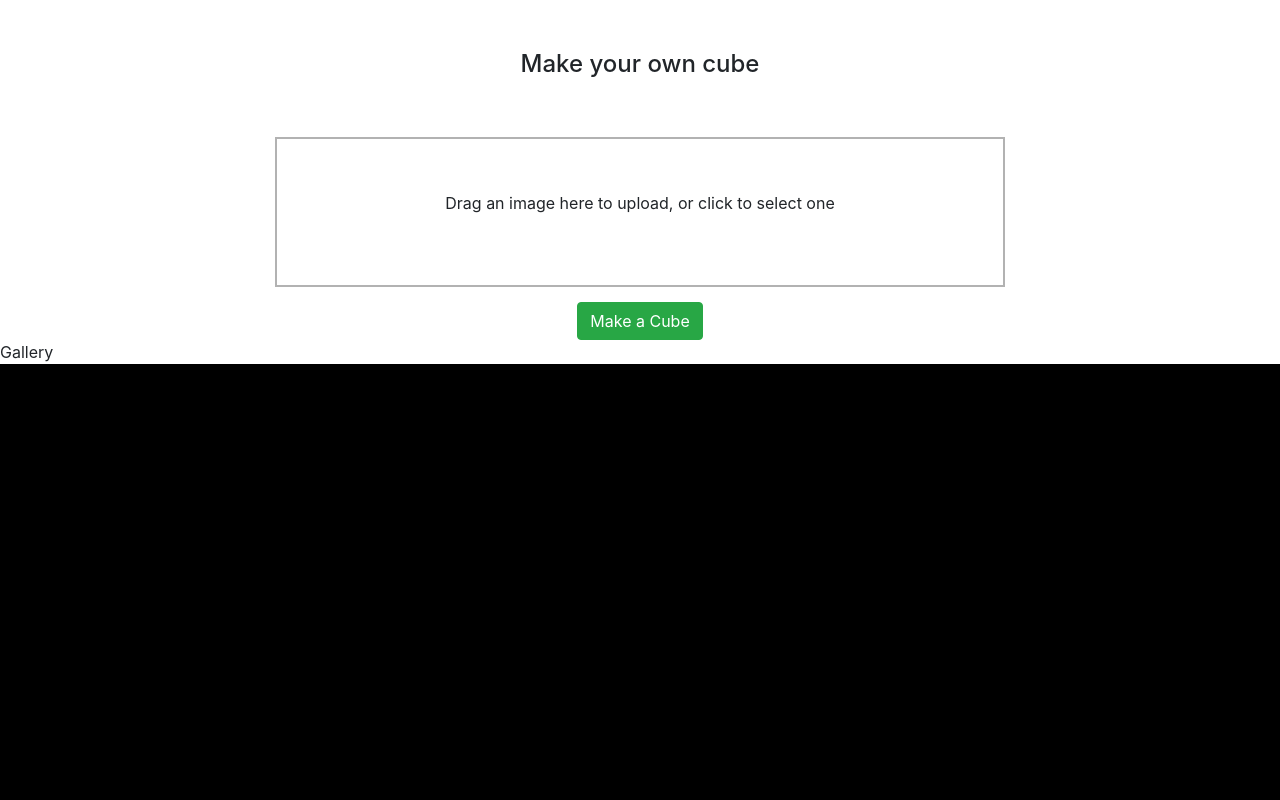
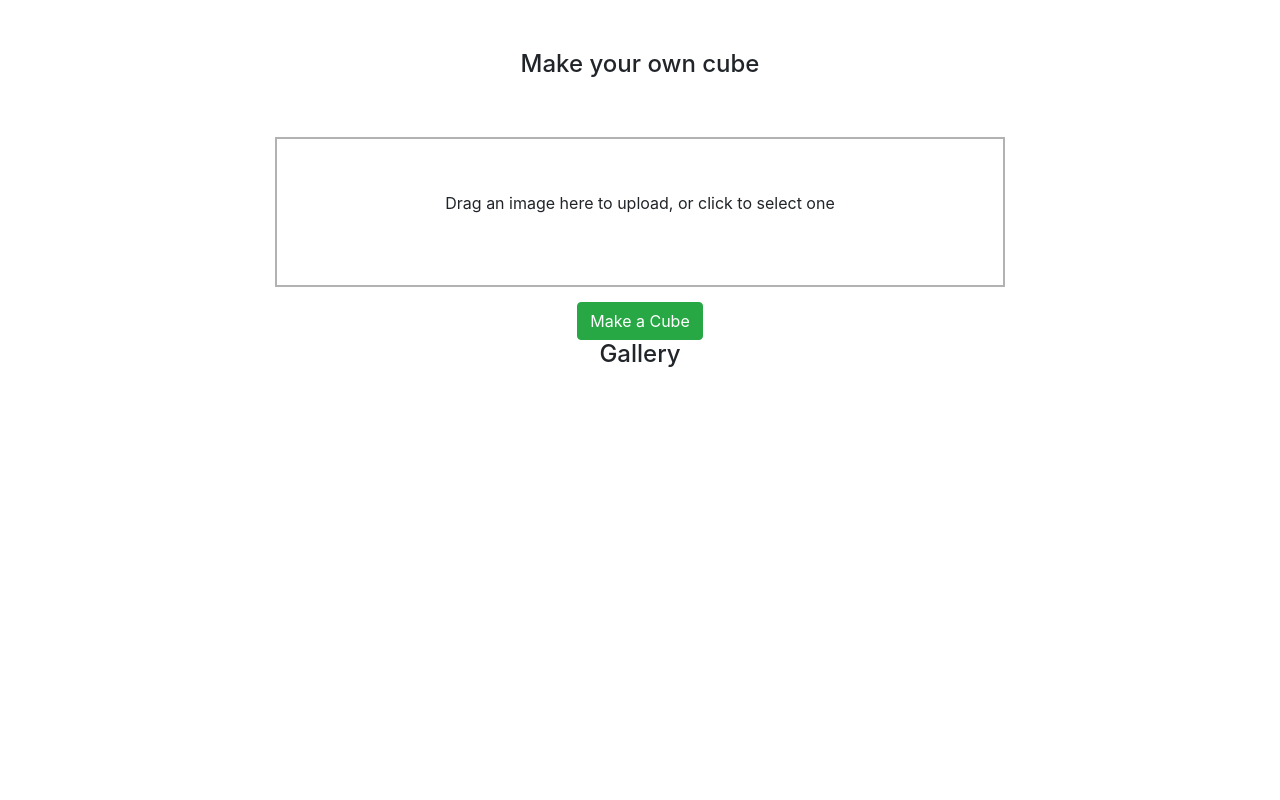
Before and after one commit to WininWin/makeCube, a website: page public/index.html in a window 1280 px wide. Shown: the top 800 px of the page. Drawn offline with nearby package versions, Linux system fonts and the light colour scheme; no server answers.

Commit message:
init state and make a cube after upload

```diff
--- a/public/index.html
+++ b/public/index.html
@@ -3,7 +3,7 @@
 <head>
 	<meta charset="UTF-8">
 	<meta name="csrf-token" content="XYZ123">
-	<title>Simple Image Effect</title>
+	<title>makeCube</title>
 
 
 	<link rel="stylesheet" href="https://stackpath.bootstrapcdn.com/bootstrap/4.1.1/css/bootstrap.min.css" integrity="sha384-WskhaSGFgHYWDcbwN70/dfYBj47jz9qbsMId/iRN3ewGhXQFZCSftd1LZCfmhktB" crossorigin="anonymous">
@@ -41,10 +41,17 @@
 		<div class="row">
 
 			<div class="container-fluid">
-				<div class="row">
-					Gallery
+				<div class="row justify-content-center">
+					<h4>Gallery</h4>
+				</div>
+
+				<div id="render-container" class="row">
+
+
 				</div>
 			</div>
+
+
 		</div>
 
 	</div>
@@ -59,50 +66,6 @@
 
 <script src="./js/dropzone.js"></script>
 <script src="./js/three.min.js"></script>
-<script>
-	//Dropzone setting
-	Dropzone.autoDiscover = false;
-
-	var myDropzone = new Dropzone("#upload-image", {
-		url: '/upload',
-  paramName: 'file',
-  maxFilesize: 2, // MB
-  maxFiles: 1,
-  dictDefaultMessage: 'Drag an image here to upload, or click to select one',
-  addRemoveLinks : true,
-  headers: {
-    'x-csrf-token': document.querySelectorAll('meta[name=csrf-token]')[0].getAttributeNode('content').value,
-  },
-  acceptedFiles: 'image/*',
-	autoProcessQueue: false,
-	//on upload
-  init: function() {
-    this.on('success', function( file, resp ){
-      console.log( file );
-      console.log( resp );
-    });
-    this.on('thumbnail', function(file) {
-      if ( file.width < 640 || file.height < 480 ) {
-        file.rejectDimensions();
-      }
-      else {
-        file.acceptDimensions();
-      }
-    });
-  },
-  accept: function(file, done) {
-    file.acceptDimensions = done;
-    file.rejectDimensions = function() {
-      done('The image must be at least 640 x 480px')
-    };
-  }
-});
-
-	$('#makeCube').click(function(){
-	  myDropzone.processQueue();
-	});
-
-</script>
 
 <script src="./js/script.js"></script>
 </body>
--- a/public/js/script.js
+++ b/public/js/script.js
@@ -1,49 +1,136 @@
-var renderAll = (function(){
 
-		var camera, group, scene, renderer;
-			var mesh;
-			var mesh2;
+	/* Dropzone */
+	//Dropzone setting
+	Dropzone.autoDiscover = false;
+
+	var myDropzone = new Dropzone("#upload-image", {
+		url: '/upload',
+	  paramName: 'file',
+	  maxFilesize: 2, // MB
+	  maxFiles: 1,
+	  dictDefaultMessage: 'Drag an image here to upload, or click to select one',
+	  addRemoveLinks : true,
+	  headers: {
+	    'x-csrf-token': document.querySelectorAll('meta[name=csrf-token]')[0].getAttributeNode('content').value,
+	  },
+	  acceptedFiles: 'image/*',
+	autoProcessQueue: false,
+	//on upload
+  init: function() {
+    this.on('success', function( file, resp ){
+
+    	addCube(resp.filename, currObjectXPosition, currObjectYPosition);
+     	controlObjectPosition();
+    });
+
+    this.on('error',function(file, resp){
+    	console.log(file);
+    	console.log(resp);
+    });
+    this.on('thumbnail', function(file) {
+
+        file.acceptDimensions();
+
+    });
+  },
+  accept: function(file, done) {
+    file.acceptDimensions = done;
+
+  }
+});
+
+	$('#makeCube').click(function(){
+	  myDropzone.processQueue();
+	});
+
+
+	/* Global */
+	var camera, scene, renderer;
+	var meshes = [];
+	var imgs = [];
+	var objectCounts;
+	var currObjectXPosition = -(window.innerWidth/2);
+	var currObjectYPosition = 400;
+	var currZoom = 800;
+	var cubeSize = 100;
+
+
+	//init Threejs
 	init();
 	animate();
+	//Scene update after geting textures
+	fetch('/getimgs')
+	  .then(function(response) {
+	    return response.json();
+
+	  })
+	  .then(function(imglists) {
+	     	imgs = imglists;
+
+	     	for(let i = 0; i < imgs.length;i++){
+	     		addCube(imgs[i], currObjectXPosition, currObjectYPosition);
+	     		controlObjectPosition();
+	     	}
+	  });
+
+	function controlObjectPosition(){
+		currObjectXPosition += (cubeSize*1.5);
+		if(currObjectXPosition > (window.innerWidth/2)){
+			currObjectXPosition =  -(window.innerWidth/2);
+			currObjectYPosition -= (cubeSize*1.5);
+		}
+	}
+
+	/*ThreeJS addCube to scene */
+	function addCube(texture, x, y){
+
+
+      	var texture = new THREE.TextureLoader().load( './imgs/' + texture );
+
+         var geometry = new THREE.CubeGeometry( cubeSize , cubeSize, cubeSize);
+
+         var material = new THREE.MeshBasicMaterial( { map: texture } );
+
+		var mtmp = new THREE.Mesh( geometry, material );
+
+        mtmp.position.set(x,y,0);
+
+        meshes.push( mtmp );
+
+        //scene is global
+   		scene.add(mtmp);
+
+
+      }
+
+      /*Threejs Init*/
 	function init() {
 		camera = new THREE.PerspectiveCamera( 70, window.innerWidth / window.innerHeight, 1, 1000 );
-				camera.position.z = 800;
+		camera.position.z = currZoom;
 		scene = new THREE.Scene();
-				var texture = new THREE.TextureLoader().load( './imgs/f3a77cfe5e18ffacf003b4766a38037b' );
-				var geometry = new THREE.BoxBufferGeometry( 200, 200, 200 );
-				var material = new THREE.MeshBasicMaterial( { map: texture } );
-				var g2 = new THREE.BoxBufferGeometry( 200, 200, 200 , 2);
-				var m2 = new THREE.MeshBasicMaterial( { map: texture } );
-
-				mesh = new THREE.Mesh( geometry, material );
-				mesh.position.set(100,100,0);
-				mesh2 = new THREE.Mesh( g2, m2 );
-				mesh.position.set(200,200,0);
-				group = new THREE.Group();
-				group.add(  mesh );
-				group.add( mesh2 );
-				scene.add( group);
+		scene.background = new THREE.Color( 0xffffff );
 		renderer = new THREE.WebGLRenderer( { antialias: true } );
 		renderer.setPixelRatio( window.devicePixelRatio );
 		renderer.setSize( window.innerWidth, window.innerHeight );
-				document.body.appendChild( renderer.domElement );
+		$("#render-container").append( renderer.domElement );
 		//
 		window.addEventListener( 'resize', onWindowResize, false );
 	}
+
 	function onWindowResize() {
 		camera.aspect = window.innerWidth / window.innerHeight;
 		camera.updateProjectionMatrix();
 		renderer.setSize( window.innerWidth, window.innerHeight );
 	}
+
+	/*Start animation */
 	function animate() {
 		requestAnimationFrame( animate );
-				mesh.rotation.x += 0.005;
-				mesh.rotation.y += 0.01;
-				mesh2.rotation.x += 0.005;
-				mesh2.rotation.y += 0.01;
+		 for (let i = 0; i < meshes.length; i++) {
+
+            meshes[i].rotation.x += 0.005;
+			 meshes[i].rotation.y += 0.01;
+          }
+
 		renderer.render( scene, camera );
 	}
-
-});
-
-renderAll();
```
Also changed, not shown: index.js (+12 -9 lines), sample.jpg (added), 1 other file. Lines whose indentation alone changed are shown as unchanged.
